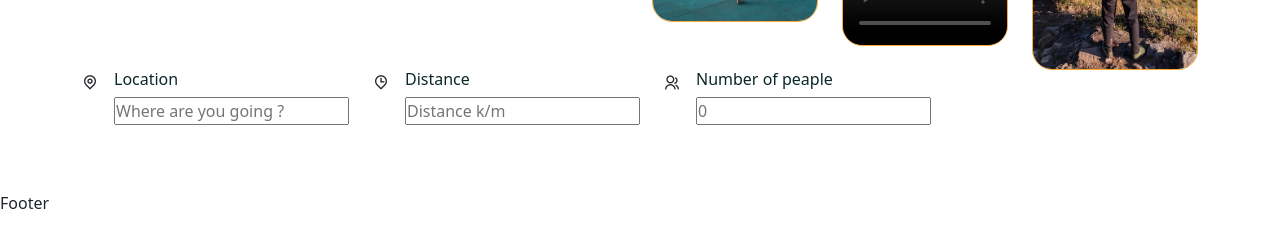
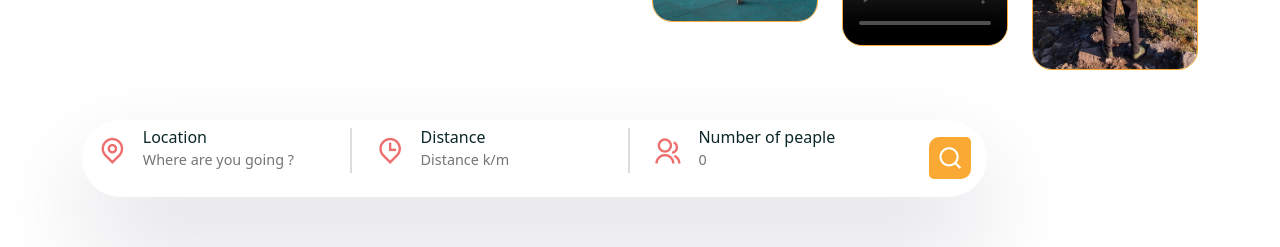
Before and after one commit to Oussama-Fajraoui/Tour-Management, a React (Create React App) app in the folder client/: page /home in a window 1280 px wide. Shown: the part 458-705 px from the top of the page. Built offline with nearby package versions, Linux system fonts and the light colour scheme; grey boxes are pictures that could not be loaded; a web font is replaced by a local one.

Commit message:
adding search bar

```diff
--- a/client/src/shared/Searchbar.jsx
+++ b/client/src/shared/Searchbar.jsx
@@ -1,8 +1,22 @@
-import React from 'react';
+import React, {useRef} from 'react';
 import './search-bar.css';
 import { Col, Form, FormGroup } from 'reactstrap';
 
 const Searchbar = () => {
+  const locationRef = useRef("")
+  const distanceRef = useRef(0)
+  const maxGroupSizeRef = useRef(0)
+
+
+  const searchhandler = () => {
+    const location = locationRef.current.value
+    const distance = distanceRef.current.value
+    const maxGroupSize = maxGroupSizeRef.current
+  }
+
+
+
+
   return <Col lg="12">
     <div className="search__bar">
         <Form className='d-flex align-items-center gap-4'>
@@ -33,6 +47,9 @@ const Searchbar = () => {
                   <input type="number" placeholder='0' />
                 </div>
             </FormGroup>
+            <span className="search__icon" type="submit">
+            <i class="ri-search-line"></i>
+            </span>
         </Form>
     </div>
   </Col>
--- a/client/src/shared/search-bar.css
+++ b/client/src/shared/search-bar.css
@@ -0,0 +1,40 @@
+.search__bar {
+    padding: 0.5rem 1rem;
+    border-radius: 50px;
+    box-shadow: rgba(17, 12, 46, 0.15) 0px 48px 100px 0px;
+    width: max-content;
+    margin-top: 50px;
+}
+
+.form__group span {
+    font-size: 1.8rem;
+    color: #ee6e6e;
+}
+
+
+.form__group input {
+    border:  none;
+    font-size: 0.9rem;
+    color: var(--heading-color);
+}
+
+.form__group input:focus {
+    outline: 0;
+}
+
+.form__group h6 {
+    margin-bottom: 0;
+}
+
+.form__group-fast {
+    border-right: 2px solid #ddd;
+}
+
+.search__icon i {
+    font-size: 1.6rem;
+    padding: 0.5rem;
+    background: var(--secondary-color);
+    color: #fff;
+    border-radius: 10px 5px 10px 5px;
+    cursor: pointer;
+}
```
